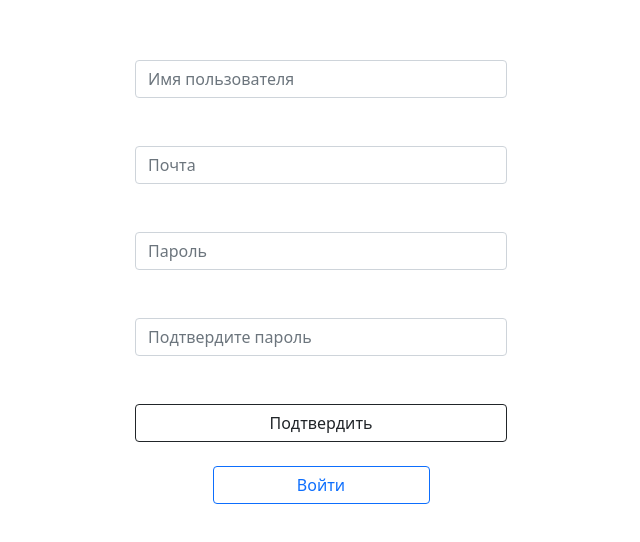
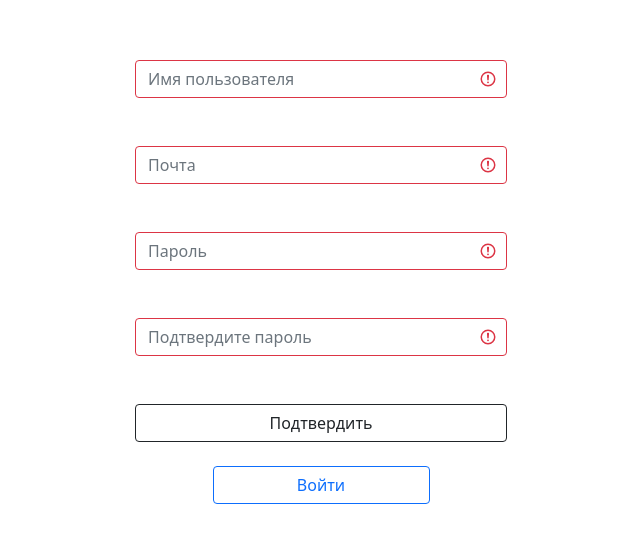
Before and after one commit to tsakaevakhmad/UWM-Client, a React (Create React App) app: page /authorization/registration in a window 1280 px wide. Shown: the part 164-706 px from the top of the page, without its empty margins (319-959 px from the left). Built offline with nearby package versions, Linux system fonts and the light colour scheme.

Commit message:
Registration +> validation

```diff
--- a/src/Components/AuthorizationComponents/Login.js
+++ b/src/Components/AuthorizationComponents/Login.js
@@ -56,15 +56,11 @@ export default class Login extends Component {
             await this.setState({
                 validPassword: { valid: true, message: [] },
             })
-            document.getElementById("password").classList.add("is-valid")
-            document.getElementById("password").classList.remove("is-invalid")
         }
         catch (error) {
             await this.setState({
                 validPassword: { valid: false, message: error.errors },
             })
-            document.getElementById("password").classList.add("is-invalid")
-            document.getElementById("password").classList.remove("is-valid")
         }
     }
 
@@ -74,15 +70,11 @@ export default class Login extends Component {
             await this.setState({
                 validEmail: { valid: true, message: [] },
             })
-            document.getElementById("email").classList.add("is-valid")
-            document.getElementById("email").classList.remove("is-invalid")
         }
         catch (error) {
             await this.setState({
                 validEmail: { valid: false, message: error.errors },
             })
-            document.getElementById("email").classList.add("is-invalid")
-            document.getElementById("email").classList.remove("is-valid")
         }
     }
 
@@ -91,14 +83,14 @@ export default class Login extends Component {
             <div className="centerContentBox col-4">
                 <form className="needs-validation">
                     <div className="form-outline mb-5">
-                        <input type="email" id="email" name="email" onChange={this.handleChange} className="form-control" placeholder="Почта" />
+                        <input type="email" id="email" name="email" onChange={this.handleChange} className={`form-control  ${this.state.validEmail.valid ? "is-valid" : "is-invalid"}`} placeholder="Почта" />
                         <div className="invalid-feedback">
                             {this.state.validEmail.message[0]}
                         </div>
                     </div>
 
                     <div className="form-outline mb-5">
-                        <input type="password" id="password" name="password" onChange={this.handleChange} className="form-control" placeholder="Пароль" />
+                        <input type="password" id="password" name="password" onChange={this.handleChange} className={`form-control  ${this.state.validPassword.valid ? "is-valid" : "is-invalid"}`} placeholder="Пароль" />
                         <div className="invalid-feedback">
                             {this.state.validPassword.message[0]}
                         </div>
--- a/src/Components/AuthorizationComponents/Registration.js
+++ b/src/Components/AuthorizationComponents/Registration.js
@@ -59,7 +59,6 @@ export default class Registration extends Component {
         await this.setState({
             [name]: value
         })
-
         this.validUserName()
         this.validEmail()
         this.validPassword()
@@ -72,15 +71,11 @@ export default class Registration extends Component {
             await this.setState({
                 validPassword: { valid: true, message: [] },
             })
-            document.getElementById("password").classList.add("is-valid")
-            document.getElementById("password").classList.remove("is-invalid")
         }
         catch (error) {
             await this.setState({
                 validPassword: { valid: false, message: error.errors },
             })
-            document.getElementById("password").classList.add("is-invalid")
-            document.getElementById("password").classList.remove("is-valid")
         }
     }
 
@@ -90,34 +85,31 @@ export default class Registration extends Component {
             await this.setState({
                 validEmail: { valid: true, message: [] },
             })
-            document.getElementById("email").classList.add("is-valid")
-            document.getElementById("email").classList.remove("is-invalid")
         }
         catch (error) {
             await this.setState({
                 validEmail: { valid: false, message: error.errors },
             })
-            document.getElementById("email").classList.add("is-invalid")
-            document.getElementById("email").classList.remove("is-valid")
         }
     }
 
     async validConfirmPassword() {
+        const value = {
+            userName: this.state.userName,
+            email: this.state.email,
+            password: this.state.password,
+            confirmPassword: this.state.confirmPassword,
+        };
         try {
-            await RegistrationSchema.fields.confirmPassword.validate(this.state.confirmPassword, { abortEarly: true })
+            await RegistrationSchema.validate(value, { abortEarly: true })
             await this.setState({
                 validConfirmPassword: { valid: true, message: [] },
             })
-            document.getElementById("confirmPassword").classList.add("is-valid")
-            document.getElementById("confirmPassword").classList.remove("is-invalid")
         }
         catch (error) {
             await this.setState({
                 validConfirmPassword: { valid: false, message: error.errors },
             })
-            console.log(error.errors)
-            document.getElementById("confirmPassword").classList.add("is-invalid")
-            document.getElementById("confirmPassword").classList.remove("is-valid")
         }
     }
 
@@ -127,15 +119,11 @@ export default class Registration extends Component {
             await this.setState({
                 validUserName: { valid: true, message: [] },
             })
-            document.getElementById("userName").classList.add("is-valid")
-            document.getElementById("userName").classList.remove("is-invalid")
         }
         catch (error) {
             await this.setState({
                 validUserName: { valid: false, message: error.errors },
             })
-            document.getElementById("userName").classList.add("is-invalid")
-            document.getElementById("userName").classList.remove("is-valid")
         }
     }
 
@@ -148,28 +136,28 @@ export default class Registration extends Component {
             <div className="centerContentBox col-4">
                 <form>
                     <div className="form-outline mb-5">
-                        <input type="text" id="userName" name="userName" onChange={this.handleChange} className="form-control" placeholder="Имя пользователя" />
+                        <input type="text" id="userName" name="userName" onChange={this.handleChange} className={`form-control  ${this.state.validUserName.valid ? "is-valid" : "is-invalid"}`} placeholder="Имя пользователя" />
                         <div className="invalid-feedback">
                             {this.state.validUserName.message[0]}
                         </div>
                     </div>
 
                     <div className="form-outline mb-5">
-                        <input type="email" id="email" name="email" onChange={this.handleChange} className="form-control" placeholder="Почта" />
+                        <input type="email" id="email" name="email" onChange={this.handleChange} className={`form-control  ${this.state.validEmail.valid ? "is-valid" : "is-invalid"}`} placeholder="Почта" />
                         <div className="invalid-feedback">
                             {this.state.validEmail.message[0]}
                         </div>
                     </div>
 
                     <div className="form-outline mb-5">
-                        <input type="password" id="password" name="password" onChange={this.handleChange} className="form-control" placeholder="Пароль" />
+                        <input type="password" id="password" name="password" onChange={this.handleChange} className={`form-control  ${this.state.validPassword.valid ? "is-valid" : "is-invalid"}`} placeholder="Пароль" />
                         <div className="invalid-feedback">
                             {this.state.validPassword.message[0]}
                         </div>
                     </div>
 
                     <div className="form-outline mb-5">
-                        <input type="password" id="confirmPassword" name="confirmPassword" onChange={this.handleChange} className="form-control" placeholder="Подтвердите пароль" />
+                        <input type="password" id="confirmPassword" name="confirmPassword" onChange={this.handleChange} className={`form-control  ${this.state.validConfirmPassword.valid ? "is-valid" : "is-invalid"}`} placeholder="Подтвердите пароль" />
                         <div className="invalid-feedback">
                             {this.state.validConfirmPassword.message[0]}
                         </div>
--- a/src/ValidationSchema/Authorization/Registration.js
+++ b/src/ValidationSchema/Authorization/Registration.js
@@ -19,5 +19,8 @@ export const RegistrationSchema = yup.object().shape({
     confirmPassword: yup
         .string()
         .required("Обязательное поле")
-        .oneOf([yup.ref("password"), null], 'Пароль должен совпадать')
+        .test('compared', 'Парорль должен совпадать', (value, testContext) => {
+            if (testContext.parent.password !== testContext.parent.confirmPassword) return false
+            return true
+        })
 })
```
